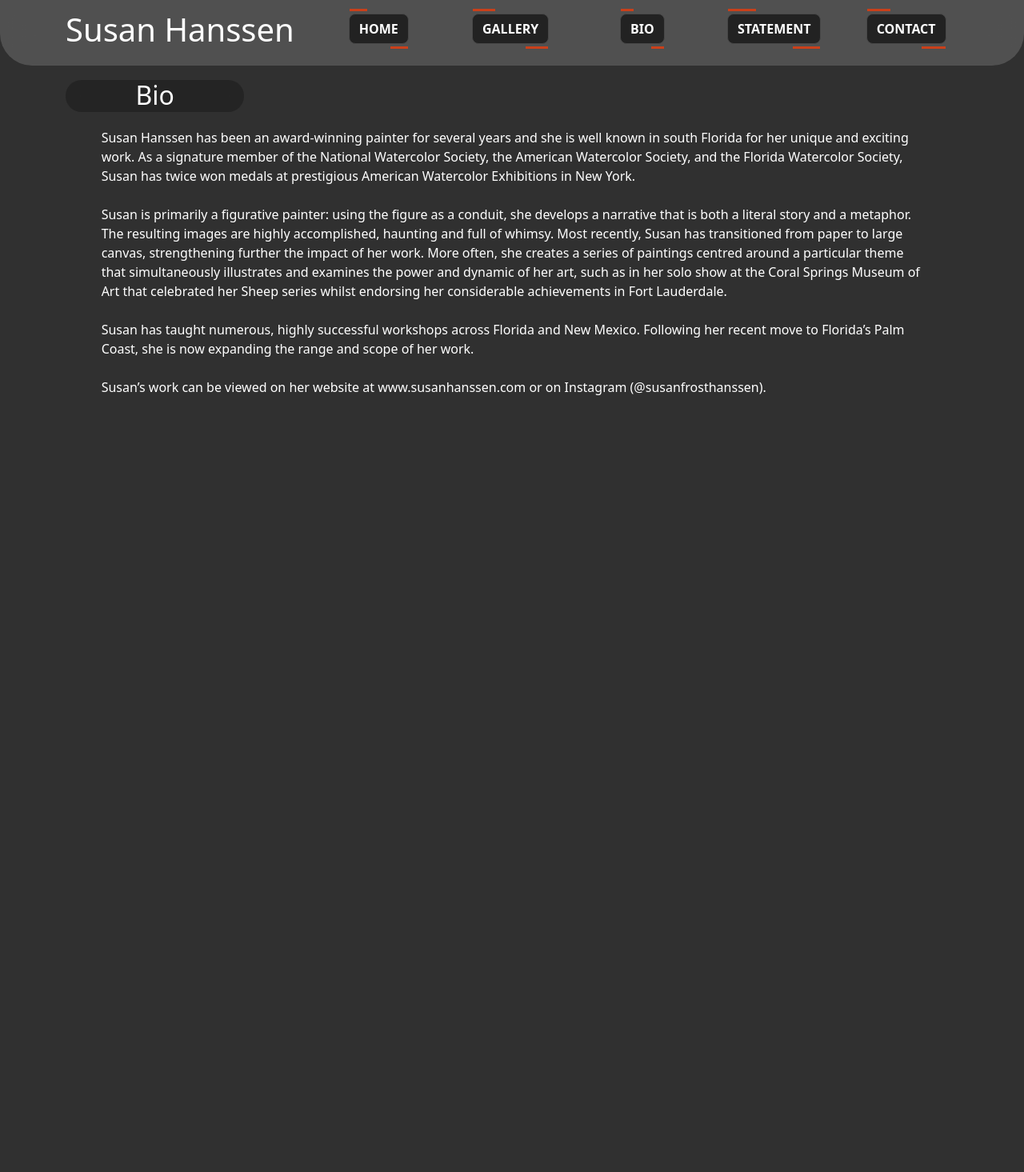
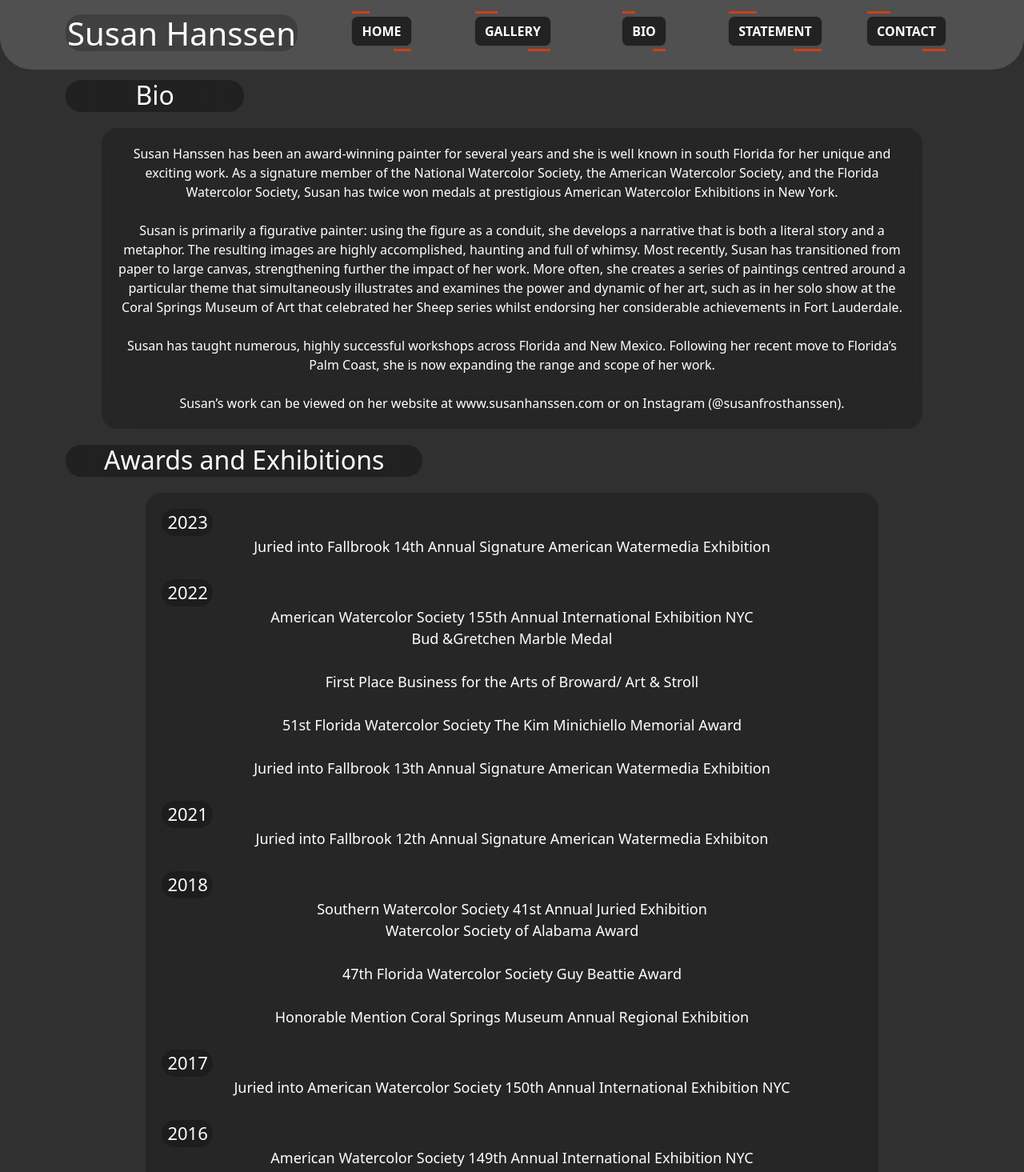
Before and after one commit to Bfunk54/Susan_Hanssen, a React (Create React App) app: page /bio in a window 1280 px wide. Shown: the top 1465 px of the page at 80% size. Before the commit the page ends 800 px from the top, so only its background shows below. Built offline with nearby package versions, Linux system fonts and the light colour scheme.

Commit message:
finished a lot of styling and mobile enhancements, did a temp home page

```diff
--- a/src/components/Header.css
+++ b/src/components/Header.css
@@ -6,7 +6,7 @@
     width: 100%;
 }
 
-@media screen and (max-width: 768px) {
+@media screen and (max-width: 548px) {
     .logo {
         width: 98% !important;
         height: 120% !important;
@@ -16,9 +16,14 @@
     }
     .navbar-brand {
         margin-right: -16px !important;
+        display: flex;
+        justify-content: center;
     }
     .nav-item {
         margin-right: 0px !important;
+    }
+    .text {
+        padding-top: 6px;
     }
 }
 
--- a/src/components/Header.js
+++ b/src/components/Header.js
@@ -47,7 +47,7 @@
       >
           <a
             className="navbar-brand logo"
-            style={{ fontSize: "34px", color: "black", fontWeight: 500 }}
+            style={{ fontSize: "34px", color: "black", paddingTop: '10px', fontWeight: 500 }}
             href="#"
           >
             {/* <img
@@ -55,7 +55,22 @@
               className="logo"
               src={Logo}
             /> */}
+            <div
+            className= 'text'
+        style={{
+          textAlign: "center",
+          width: "290px",
+          height: "46px",
+          backgroundColor: "rgba(28, 28, 28, 0.4)",
+          backdropFilter: "blur(20px)",
+          WebkitBackdropFilter: "blur(20px)",
+          borderRadius: "20px",
+          marginBottom: "10px",
+          alignSelf: "flex-start"
+        }}
+      >
             <h1 style={{color: 'white'}}>Susan Hanssen</h1>
+            </div>
           </a>
         <button
           style={{ marginTop: "-25px", textDecoration: "none", marginTop: 0 }}
--- a/src/components/pages/Bio.css
+++ b/src/components/pages/Bio.css
@@ -1,5 +1,18 @@
 .resumeContainer{
   padding-top: 180px;
+}
+
+.years {
+  text-align: left;
+  background-color: rgba(28, 28, 28, 0.75);
+          backdrop-filter: blur(20px);
+          -webkit-backdrop-filter: blur(20px);
+          width: 64px;
+          height: 34px;
+          padding-left: 7px;
+          border-radius: 20px;
+          display: block;
+          font-size: 22px;
 }
 
 @media screen and (max-width: 769px) {
@@ -7,3 +20,9 @@
     padding-top: 210px;
   }
 }
+
+@media screen and (max-width: 548px){
+  .bio {
+      margin-top: 160px !important;
+  }
+  }
--- a/src/components/pages/Bio.js
+++ b/src/components/pages/Bio.js
@@ -5,15 +5,14 @@
 
 export default function Bio() {
   return (
-    <div className="container" style={{marginTop: '100px', color: 'white', display: 'flex', flexDirection: 'column', alignItems: 'center'}}>
+    <div className="container bio" style={{marginTop: '100px', color: 'white', display: 'flex', flexDirection: 'column', alignItems: 'center'}}>
       <div
-              className="recent"
               style={{
                 textAlign: "center",
                 marginBottom: "10px",
                 width: "20%",
                 height: "40px",
-                backgroundColor: "rgba(28, 28, 28, 0.55)",
+                backgroundColor: "rgba(28, 28, 28, 0.75)",
                 backdropFilter: "blur(20px)",
                 WebkitBackdropFilter: "blur(20px)",
                 borderRadius: "20px",
@@ -23,8 +22,21 @@
             >
       <h2>Bio</h2>
       </div>
-      <div style={{width: '92%'}}>
-      <Typography style={{fontSize: '16px'}} variant="p">
+      <div
+              style={{
+                marginBottom: "10px",
+                width: "92%",
+                padding: "20px",
+                backgroundColor: "rgba(28, 28, 28, 0.45)",
+                backdropFilter: "blur(20px)",
+                WebkitBackdropFilter: "blur(20px)",
+                borderRadius: "20px",
+                marginBottom: '20px',
+                alignSelf: 'center',
+                textAlign: 'center'
+              }}
+            >
+      <Typography style={{fontSize: '16px' }} variant="p">
         Susan Hanssen has been an award-winning painter for several years and
         she is well known in south Florida for her unique and exciting work. As
         a signature member of the National Watercolor Society, the American
@@ -46,6 +58,72 @@
         www.susanhanssen.com or on Instagram (@susanfrosthanssen).
       </Typography>
       </div>
+      <div
+        style={{
+          textAlign: "center",
+          marginBottom: "10px",
+          width: "40%",
+          height: "40px",
+          backgroundColor: "rgba(28, 28, 28, 0.75)",
+          backdropFilter: "blur(20px)",
+          WebkitBackdropFilter: "blur(20px)",
+          borderRadius: "20px",
+          marginBottom: "20px",
+          alignSelf: "flex-start",
+        }}
+      >
+        <h2>Awards and Exhibitions</h2>
+      </div>
+      <div
+              style={{
+                marginBottom: "10px",
+                width: "82%",
+                padding: "20px",
+                backgroundColor: "rgba(28, 28, 28, 0.45)",
+                backdropFilter: "blur(20px)",
+                WebkitBackdropFilter: "blur(20px)",
+                borderRadius: "20px",
+                marginBottom: '20px',
+                alignSelf: 'center',
+                textAlign: 'center'
+              }}
+            >
+        <Typography style={{ fontSize: "18px" }} variant="p">
+        <span className="years">2023</span>Juried into Fallbrook 14th Annual Signature American Watermedia Exhibition<br/><br/>
+
+        <span className="years">2022</span>American Watercolor Society 155th Annual International Exhibition NYC<br/>
+           Bud &Gretchen Marble Medal<br/><br/>
+First Place Business for the Arts of Broward/ Art & Stroll<br/><br/>
+51st Florida Watercolor Society The Kim Minichiello Memorial Award<br/><br/>
+Juried into Fallbrook 13th Annual Signature American Watermedia Exhibition<br/><br/>
+
+<span className="years">2021</span>Juried into Fallbrook 12th Annual Signature American Watermedia Exhibiton<br/><br/>
+
+<span className="years">2018</span>Southern Watercolor Society 41st Annual Juried Exhibition<br/>
+           Watercolor Society of Alabama Award<br/><br/>
+    47th Florida Watercolor Society Guy Beattie Award<br/><br/>
+    Honorable Mention Coral Springs Museum Annual Regional Exhibition<br/><br/>
+
+    <span className="years">2017</span>Juried into American Watercolor Society 150th Annual International Exhibition NYC<br/><br/>
+
+    <span className="years">2016</span>American Watercolor Society 149th Annual International Exhibition NYC<br/>
+           Carl Folke Sahlin Medal<br/><br/>
+    Juried into Fallbrook 7th Annual Signature American Watermedia Exhibition<br/>
+            Merchandise Award<br/><br/>
+
+            <span className="years">2015</span>Juried into American Watercolor Society 148th Annual International Exhibition NYC<br/><br/>
+    44th Florida Watercolor Society Exhibition The Carol Ann Sherman Memorial Award<br/><br/>
+
+    <span className="years">2013</span>42nd Florida Watercolor Society Exhibition Best in Show<br/><br/>
+
+    <span className="years">2012</span>41st Florida Watercolor Society Exhibition Alan R. Chiara Memorial Award<br/><br/>
+
+    <span className="years">2011</span>40th Florida Watercolor Society Exhibition Merchandise Award<br/><br/>
+
+    <span className="years">2010</span>39th Florida Watercolor Society Exhibition Best In Show<br/><br/>
+
+        </Typography>
+        </div>
     </div>
   );
 }
--- a/src/components/pages/Contact.css
+++ b/src/components/pages/Contact.css
@@ -1,39 +1,7 @@
-@media screen and (max-width: 1800px) {
-    .labels {
-        width: 14% !important;
+
+
+@media screen and (max-width: 548px){
+    .contact {
+        margin-top: 160px !important;
     }
-    .contact {
-        width: 100% !important;
     }
-}
-
-@media screen and (max-width: 766px) {
-    .labels {
-        width: 18% !important;
-    }
-    .contact {
-        margin-top: 20px;
-        padding-top: 2px;
-    }
-}
-
-@media screen and (max-width: 466px) {
-    .labels {
-        width: 26% !important;
-    }
-    .contact {
-        padding-top: 6px;
-    }
-}
-
-@media screen and (max-width: 440px) {
-    .contact {
-        margin-top: 0;
-    }
-
-    .lastBtn {
-        margin-bottom: 10px !important;
-        height: fit-content;
-    }
-
-}
--- a/src/components/pages/Contact.js
+++ b/src/components/pages/Contact.js
@@ -6,7 +6,7 @@
 export default function Contact() {
   return (
     <div
-      className="container"
+      className="container contact"
       style={{
         marginTop: "100px",
         color: "white",
@@ -16,13 +16,12 @@
       }}
     >
       <div
-        className="recent"
         style={{
           textAlign: "center",
           marginBottom: "10px",
           width: "28%",
           height: "40px",
-          backgroundColor: "rgba(28, 28, 28, 0.55)",
+          backgroundColor: "rgba(28, 28, 28, 0.75)",
           backdropFilter: "blur(20px)",
           WebkitBackdropFilter: "blur(20px)",
           borderRadius: "20px",
@@ -32,9 +31,22 @@
       >
         <h2>Contact</h2>
       </div>
-      <div style={{ width: "92%" }}>
+      <div
+              style={{
+                marginBottom: "10px",
+                width: "320px",
+                padding: "20px",
+                backgroundColor: "rgba(28, 28, 28, 0.45)",
+                backdropFilter: "blur(20px)",
+                WebkitBackdropFilter: "blur(20px)",
+                borderRadius: "20px",
+                marginBottom: '20px',
+                alignSelf: 'center',
+                textAlign: 'center'
+              }}
+            >
         <Typography style={{ fontSize: "18px" }} variant="p">
-          Email: <a href="mailto:susan@susanhanssen.com">susan@susanhanssen.com</a>
+          Email: <a href="mailto:susan@susanhanssen.com"><nobr/>susan@susanhanssen.com</a>
           <br/>Phone: (954) 465-4117
 
         </Typography>
--- a/src/components/pages/Gallery.css
+++ b/src/components/pages/Gallery.css
@@ -35,6 +35,12 @@
     }
 }
 
+@media screen and (max-width: 548px){
+    .gallery {
+        margin-top: 50px !important;
+    }
+    }
+
 @media screen and (max-width: 482px) {
     .portfolio {
         margin-top: 140px;
--- a/src/components/pages/Gallery.js
+++ b/src/components/pages/Gallery.js
@@ -1,5 +1,4 @@
 import React, {useState} from "react";
-import Card from "react-bootstrap/Card";
 import img1 from "../img/gallery/1.jpeg";
 import img2 from "../img/gallery/2.jpg";
 import img3 from "../img/gallery/3.jpg";
@@ -36,6 +35,7 @@
 import img34 from "../img/gallery/34.jpg";
 import img35 from "../img/gallery/35.jpg";
 
+import Card from "react-bootstrap/Card";
 import Popover from "@mui/material/Popover";
 import CloseIcon from "@mui/icons-material/Close";
 import Button from "@mui/material/Button";
@@ -165,7 +165,7 @@
   });
 
   return (
-    <div style={{ margin: "auto", marginTop: '-60px' }}>
+    <div className="gallery" style={{ margin: "auto", marginTop: '-60px' }}>
       <section className="portfolio-block projects-with-sidebar portfolio">
         <div className="container">
           <div className="heading">
@@ -176,7 +176,7 @@
                 marginBottom: "10px",
                 width: "20%",
                 height: "40px",
-                backgroundColor: "rgba(28, 28, 28, 0.55)",
+                backgroundColor: "rgba(28, 28, 28, 0.75)",
                 backdropFilter: "blur(20px)",
                 WebkitBackdropFilter: "blur(20px)",
                 borderRadius: "20px",
@@ -229,7 +229,7 @@
                 height: "100vh"
               }}
             >
-              <div>
+              <div style={{height: '100vh'}}>
               {/* Close Icon */}
               <Button
                   sx={{ margin: '10px', padding: 0, maxWidth: "36px", minWidth: "36px", right: '5px', top: '5px', position: 'absolute' }}
@@ -298,7 +298,8 @@
                   margin: 0,
                   width: '100%',
                   fontSize: '15px',
-                  display: 'block'
+                  display: 'block',
+                  marginBottom: '6px',
                 }}
               >
                 Size: {theImage.size} <br/>
--- a/src/components/pages/Home.css
+++ b/src/components/pages/Home.css
@@ -175,11 +175,10 @@
         width: 600px;
     } */
 }
-@media screen and (max-width: 525px){
-.stage-cube-cont {
-    padding-left: 260px;
-    top: 250px;
-    width: 600px;
+
+@media screen and (max-width: 548px){
+.home {
+    margin-top: 50px !important;
 }
 }
 
--- a/src/components/pages/Home.js
+++ b/src/components/pages/Home.js
@@ -1,7 +1,9 @@
 import React from "react";
 import Image from "react-bootstrap/Image";
 import "./Home.css";
+import Card from "react-bootstrap/Card";
 import { Link } from "react-router-dom";
+import img12 from "../img/gallery/12.jpg";
 
 const techIconStyle = {
   padding: "5px",
@@ -10,11 +12,38 @@
   marginRight: "20px",
 };
 
-export default function Home({ currentPage, handlePageChange }) {
+export default function Home() {
+  const image = [{ id: 12, image: img12, title: 'The Disguise', size: '36x48', mode: 'Acrylic on Canvas', sold: 'SOLD' }]
   return (
     <div className="home">
-      <section className="portfolio-block block-intro">
+      <section style={{justifyContent: 'center'}} className="portfolio-block block-intro">
+      {image.map((image) => (
+      <div
+              key={image.id}
+                style={{ marginBottom: 26 }}
+                className="col-8 col-sm-8 col-md-6 col-lg-4 project-sidebar-card"
+              >
+                <Link
+                to="/gallery"
+                style={{ color: "white", textDecoration: "none", fontSize: 18 }}
+              >
+                <Card bg="dark" border="none" style={{borderRadius: '20px', cursor: 'pointer'}}>
+                  <img src={image.image} style={{borderTopLeftRadius: '20px', borderTopRightRadius: '20px'}} />
 
+                  <Card.Header style={{ textAlign: 'center', fontSize: "16px", color: 'white' }}>
+                    {image.title}
+                  </Card.Header>
+                  <Card.Body>
+                    <Card.Text style={{ textAlign: 'center', fontSize: "14px", color: 'white' }}>
+                    {image.size} <br/>
+                    {image.mode} <br/>
+                    {image.sold}
+                    </Card.Text>
+                  </Card.Body>
+                </Card>
+                </Link>
+              </div>
+      ))}
       </section>
     </div>
   );
--- a/src/components/pages/Statement.css
+++ b/src/components/pages/Statement.css
@@ -7,3 +7,9 @@
     padding-top: 210px;
   }
 }
+
+@media screen and (max-width: 548px){
+  .statement {
+      margin-top: 160px !important;
+  }
+  }
--- a/src/components/pages/Statement.js
+++ b/src/components/pages/Statement.js
@@ -6,7 +6,7 @@
 export default function Statement() {
   return (
     <div
-      className="container"
+      className="container statement"
       style={{
         marginTop: "100px",
         color: "white",
@@ -16,13 +16,12 @@
       }}
     >
       <div
-        className="recent"
         style={{
           textAlign: "center",
           marginBottom: "10px",
-          width: "28%",
+          width: "32%",
           height: "40px",
-          backgroundColor: "rgba(28, 28, 28, 0.55)",
+          backgroundColor: "rgba(28, 28, 28, 0.75)",
           backdropFilter: "blur(20px)",
           WebkitBackdropFilter: "blur(20px)",
           borderRadius: "20px",
@@ -32,7 +31,20 @@
       >
         <h2>Artist's Statement</h2>
       </div>
-      <div style={{ width: "92%" }}>
+      <div
+              style={{
+                marginBottom: "10px",
+                width: "92%",
+                padding: "20px",
+                backgroundColor: "rgba(28, 28, 28, 0.45)",
+                backdropFilter: "blur(20px)",
+                WebkitBackdropFilter: "blur(20px)",
+                borderRadius: "20px",
+                marginBottom: '20px',
+                alignSelf: 'center',
+                textAlign: 'center'
+              }}
+            >
         <Typography style={{ fontSize: "16px" }} variant="p">
           My paintings reflect experiences, feelings and thoughts from life’s
           events. For the most part, the ideas I work with are conundrums; the
```
